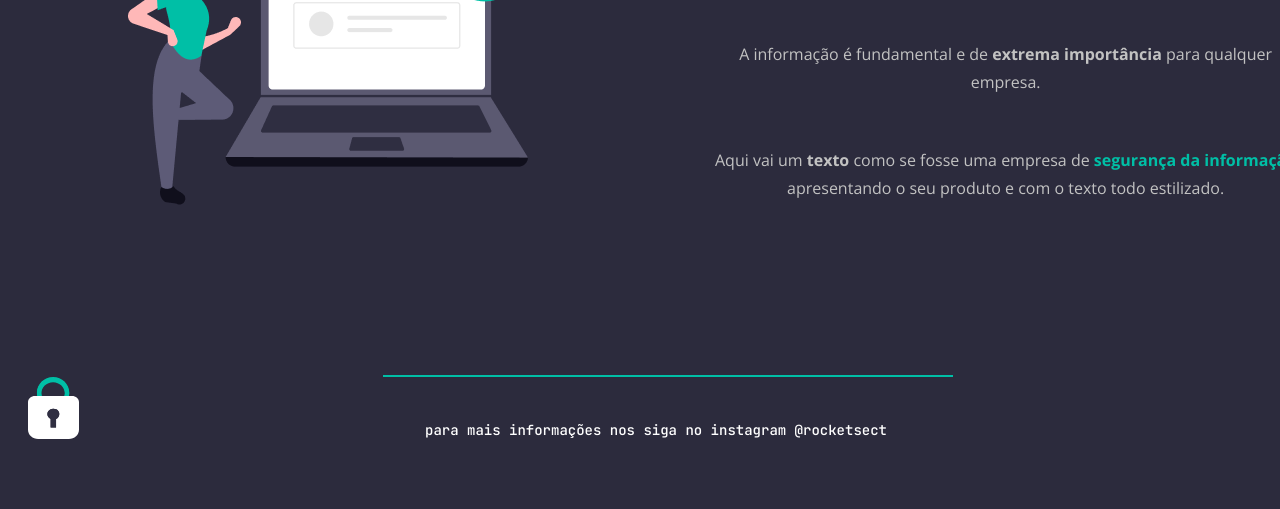
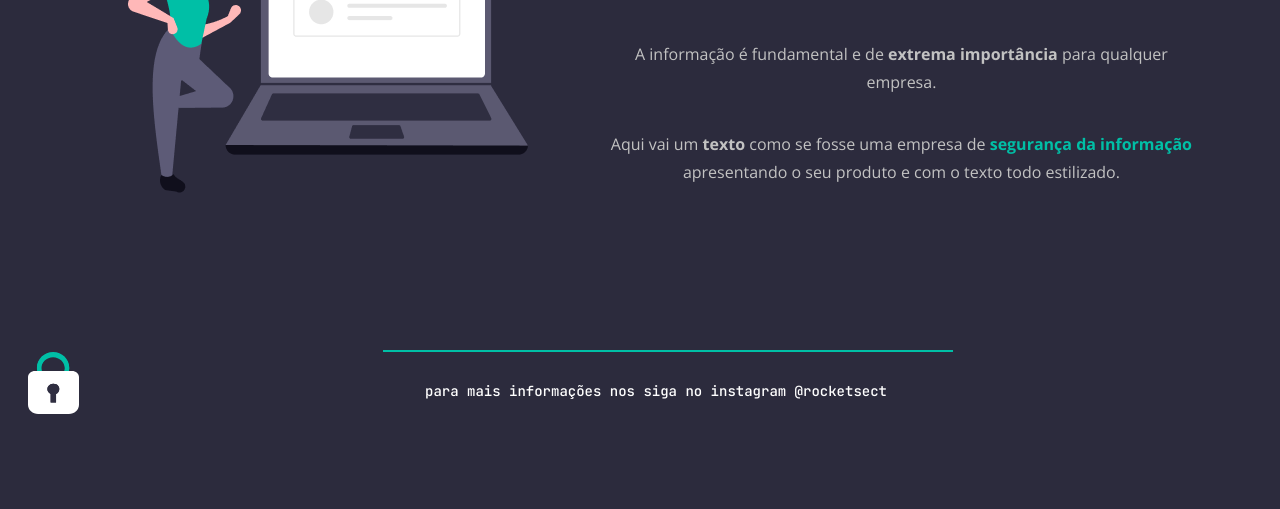
Before and after one commit to lecristina/projetorecriar.github.io, a plain HTML site: page index.html in a window 1280 px wide. Shown: the part 291-800 px from the top of the page. Drawn offline with nearby package versions, Linux system fonts and the light colour scheme.

Commit message:
index.html

```diff
--- a/index.html
+++ b/index.html
@@ -32,10 +32,10 @@
 
     <main>
 
-      <img id="img1" src="images/img1.png" alt="desenho de uma mulher de camiseta verde ao lado de um computador">
+      <section class="text">
+        <img id="img1" src="images/img1.png" alt="desenho de uma mulher de camiseta verde ao lado de um computador">
 
-      <section class="text">
-
+        <div>
         <h1>Seus dados estão
           <span>protegidos</span>?
         </h1>
@@ -45,6 +45,7 @@
           de <span>segurança da informação</span><br> apresentando o seu produto e com o
           texto todo estilizado.
         </p>
+      </div>
 
       </section>
     </main>
--- a/style.css
+++ b/style.css
@@ -1,3 +1,8 @@
+* {
+  margin: none;
+  padding: none;
+}
+
 body {
   margin: none;
   margin-bottom: 0;
@@ -43,6 +48,16 @@ main {
   justify-content: space-between;
 }
 
+.text {
+  text-align: center;
+  display: flex;
+
+}
+
+.text div {
+  flex-direction: column;
+  margin-left: 71px;
+}
 
 h1 {
   font-family: 'JetBrains Mono', monospace;
@@ -67,7 +82,7 @@ p {
   text-align: center;
   font-size: 16px;
   line-height: 28px;
-
+  margin-bottom: 0;
 }
 
 #img1 {
@@ -105,9 +120,11 @@ p span {
 
   padding-left: 397px;
   padding-top: 25px;
+  margin: 0;
 }
 
 #padlock {
   position: absolute;
-  padding-bottom: 27px;
+  padding-bottom: 20px;
+  margin: 0;
 }
```
